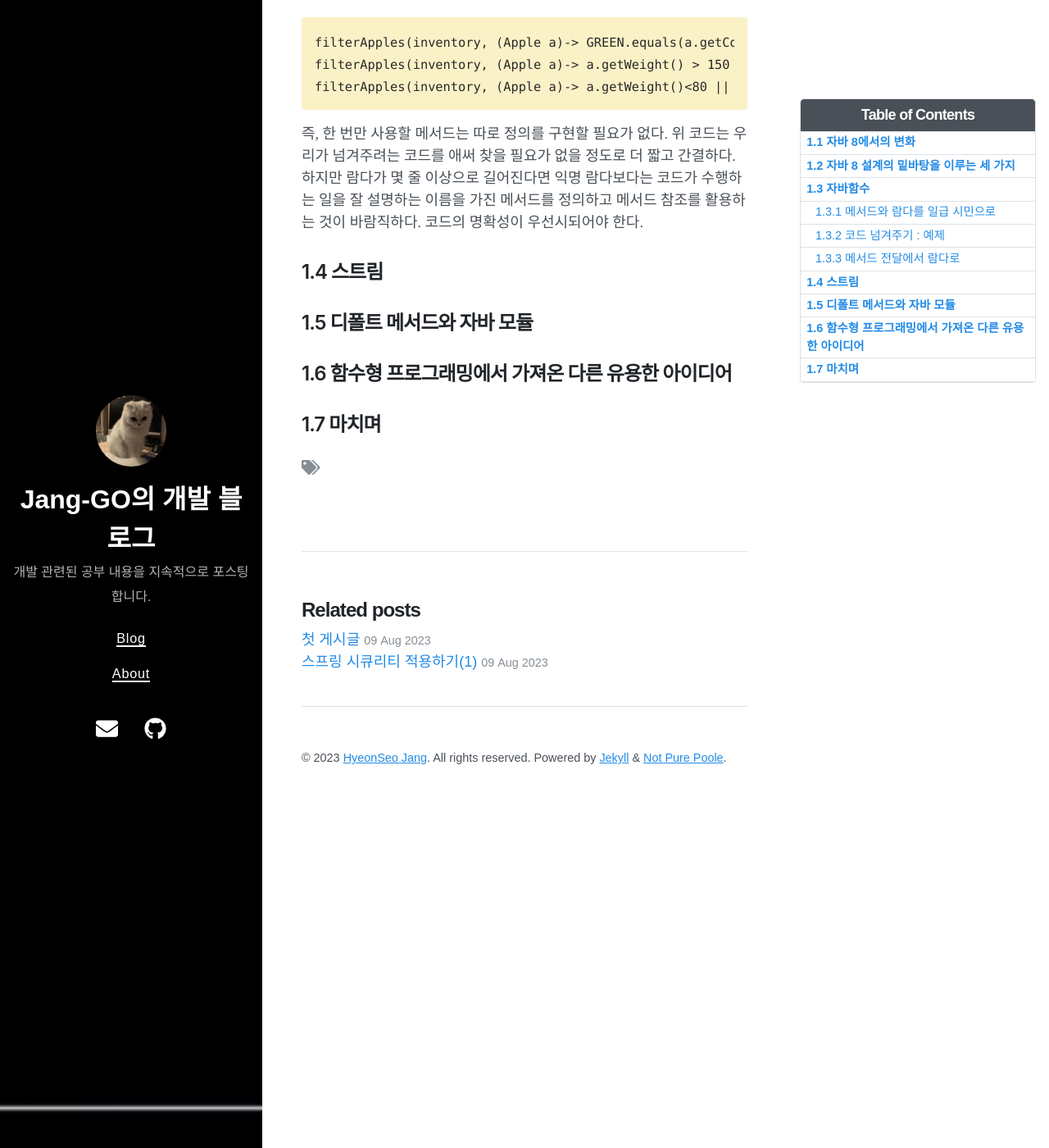
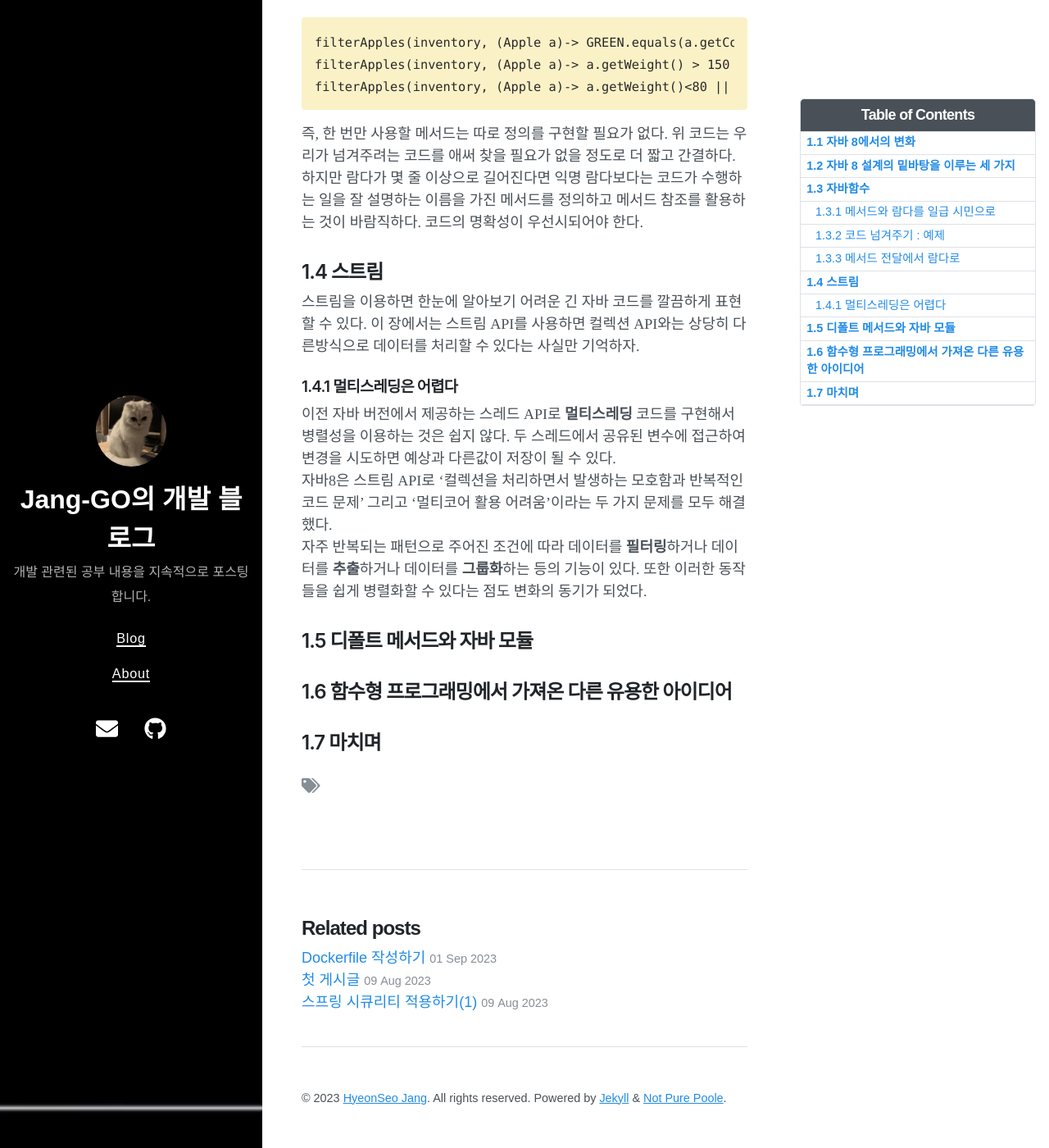
Before and after one commit to Jang-GO/Jang-GO.github.io, a Jekyll site: the page built from _posts/2023-08-15-모던-자바-인-액션-Part1_1장.md, in a window 1280 px wide and 1400 px high, scrolled down 5724 px. Shown: the whole window at 82% size. Built offline with Jekyll 4.4.1, drawn with Linux system fonts in a browser that asks for light colours; nearby versions of some CDN libraries.

Commit message:
도커파일작성 포스팅 추가

```diff
--- a/_posts/2023-08-15-모던-자바-인-액션-Part1_1장.md
+++ b/_posts/2023-08-15-모던-자바-인-액션-Part1_1장.md
@@ -150,7 +150,12 @@ filterApples(inventory, (Apple a)-> a.getWeight()<80 || RED.equals(a.getColor())
 <br>
 하지만 람다가 몇 줄 이상으로 길어진다면 익명 람다보다는 코드가 수행하는 일을 잘 설명하는 이름을 가진 메서드를 정의하고 메서드 참조를 활용하는 것이 바람직하다. 코드의 명확성이 우선시되어야 한다.
 ## 1.4 스트림
-
+스트림을 이용하면 한눈에 알아보기 어려운 긴 자바 코드를 깔끔하게 표현할 수 있다. 이 장에서는 스트림 API를 사용하면 컬렉션 API와는 상당히 다른방식으로 데이터를 처리할 수 있다는 사실만 기억하자.<br>
+### 1.4.1 멀티스레딩은 어렵다
+이전 자바 버전에서 제공하는 스레드 API로 <b>멀티스레딩</b> 코드를 구현해서 병렬성을 이용하는 것은 쉽지 않다. 두 스레드에서 공유된 변수에 접근하여 변경을 시도하면 예상과 다른값이 저장이 될 수 있다.
+<br>
+자바8은 스트림 API로 '컬렉션을 처리하면서 발생하는 모호함과 반복적인 코드 문제' 그리고 '멀티코어 활용 어려움'이라는 두 가지 문제를 모두 해결했다.<br>
+자주 반복되는 패턴으로 주어진 조건에 따라 데이터를 <b>필터링</b>하거나 데이터를 <b>추출</b>하거나 데이터를 <b>그룹화</b>하는 등의 기능이 있다. 또한 이러한 동작들을 쉽게 병렬화할 수 있다는 점도 변화의 동기가 되었다.
 ## 1.5 디폴트 메서드와 자바 모듈
 ## 1.6 함수형 프로그래밍에서 가져온 다른 유용한 아이디어
 ## 1.7 마치며
```
Also changed, not shown: _posts/2023-09-01-Dockerfile.md (added, +34 -0 lines).
